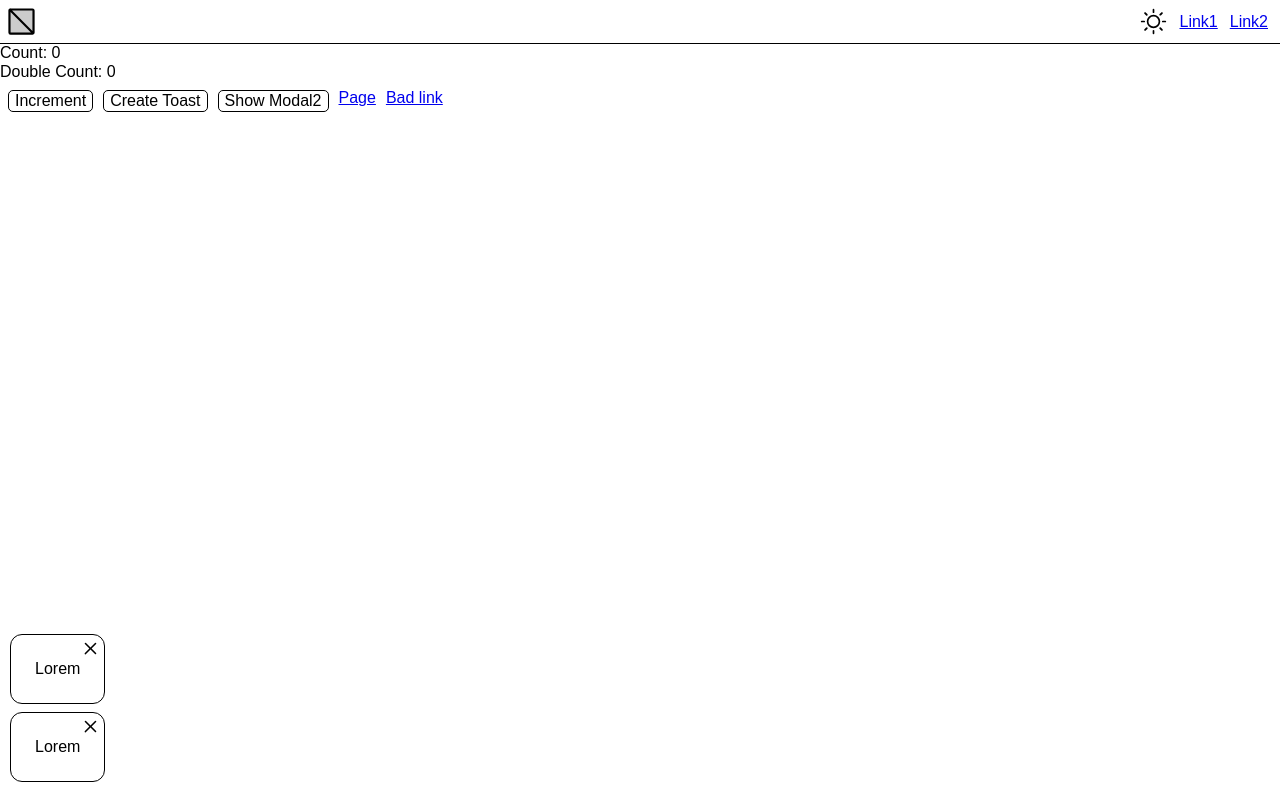
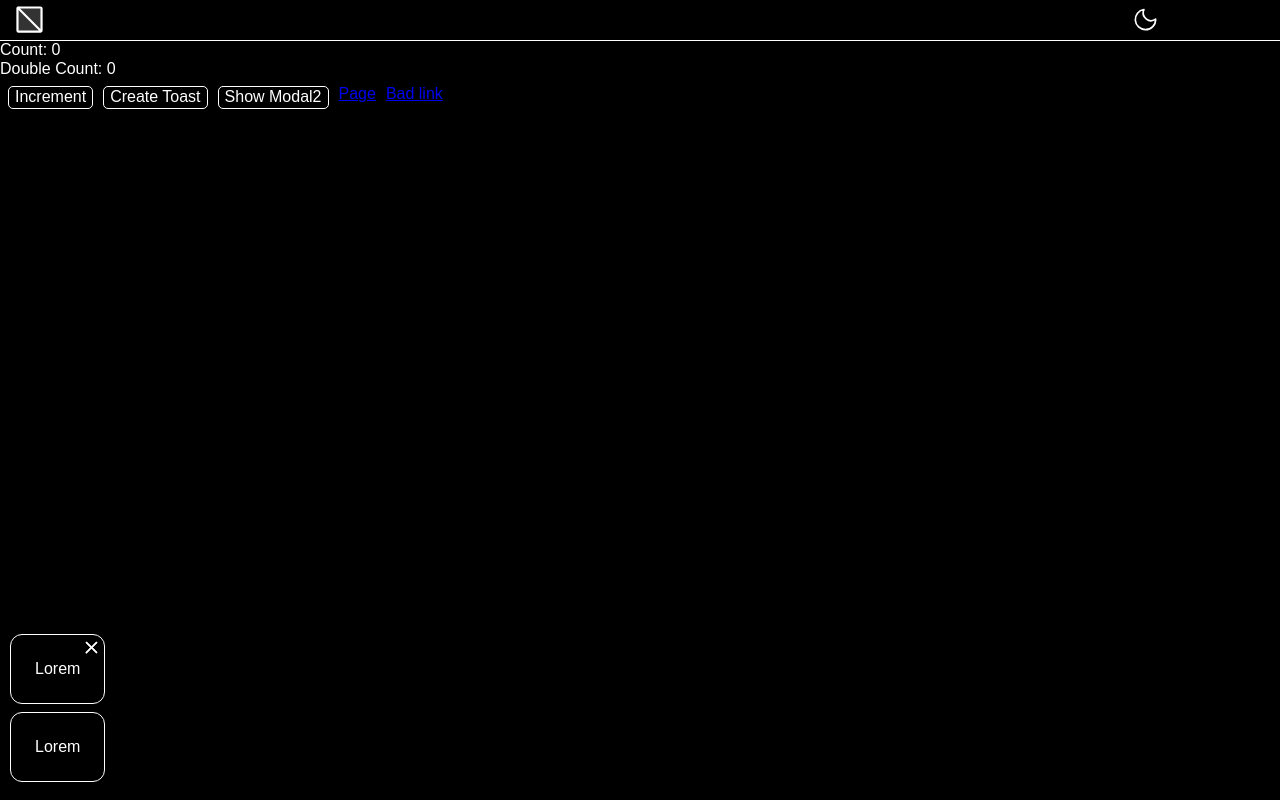
Before and after one commit to VictorCam/template, a Vue app: page / in a window 1280 px wide. Built offline with nearby package versions, Linux system fonts and the light colour scheme.

Commit message:
feat: improvements

```diff
--- a/src/App.vue
+++ b/src/App.vue
@@ -1,8 +1,13 @@
 <script setup>
 import { RouterView } from "vue-router";
+import { onMounted } from 'vue';
+
+onMounted(() => {
+})
 </script>
 
 <template>
+  <!-- grab reduce motion value -->
   <RouterView v-slot="{ Component, route }">
     <Transition :name="route.meta.transition || 'bonuce'">
       <component :is="Component" />
@@ -29,12 +34,12 @@
   }
 }
 
-/* dark mode */
+/* light mode */
 :root,
 :root.light {
-  --white: rgb(255, 255, 255);
+  --white: white;
   --gray: #cccccc;
-  --black: rgb(23, 23, 23);
+  --black: black;
   --yellow: #fff208;
   --strong-blue: #0d63f8;
   --purple: #9d00ff;
@@ -51,7 +56,7 @@
   color: var(--white);
 }
 
-/* light mode */
+/* dark mode */
 :root.dark {
   --white: black;
   --black: white;
@@ -60,21 +65,24 @@
 @media (prefers-color-scheme: dark) {
   .bg-bw {
     background: var(--black);
-  }
-
-  .color-bw {
-    color: var(--white);
-  }
-
-  .svg-bw {
     color: var(--white);
   }
 }
 
+@media (prefers-reduced-motion: reduce) {
+  /*
+  *,
+  *::before,
+  *::after {
+    transition: none !important;
+    animation: none !important;
+  } */
+}
+
 html,
 body {
-  color: var(--white);
-  background: var(--black);
+  color: var(--black);
+  background: var(--white);
   overflow-x: hidden;
   height: 100%;
   width: 100%;
--- a/src/components/NavHeader.vue
+++ b/src/components/NavHeader.vue
@@ -1,9 +1,6 @@
 <script setup>
-import { ref, onMounted } from "vue";
+import { ref, computed, onMounted } from "vue";
 import utils from "../utils";
-const navBtnRef = ref(null);
-const navSvgRef = ref(null);
-const currIconTheme = ref(null);
 
 let links = [
   {
@@ -16,41 +13,66 @@
   },
 ];
 
-async function toggleHidden(ref) {
-  ref.classList.toggle("hidden");
+let isLight = ref(false);
+let isVisible = ref(false);
+
+let currentIcon = computed(() => isVisible.value ? 'close rotate-z-0' : 'burger rotate-z-360');
+let showSidebar = computed(() => isVisible.value ? 'scale-in-center' : 'scale-out-center');
+let currIconTheme = computed(() => isLight.value ? 'sun' : 'moon');
+
+let rootElement = document.documentElement;
+
+function loadSavedTheme() {
+  // change the theme
+  if (localStorage.getItem('theme') === 'light') {
+    rootElement.classList.remove("dark")
+    rootElement.classList.add("light")
+    isLight.value = true
+    return
+  }
+  rootElement.classList.remove("light")
+  rootElement.classList.add("dark")
+  isLight.value = false
 }
 
-async function toggleSidebar() {
-  var sidebar = document.querySelector("nav");
-  sidebar.classList.toggle("scale-in-center");
-  sidebar.classList.toggle("scale-out-center");
-  await utils.waitForAnimation(sidebar);
-  // check if sidebar has scale-out-center class
+const toggleTheme = () => {
+  let theme = rootElement.classList.contains("dark") ? "dark" : "light";
+  if (theme === "light") {
+    rootElement.classList.remove("light")
+    rootElement.classList.add("dark")
+    localStorage.setItem("theme", "dark")
+    isLight.value = false
+    return
+  }
+  rootElement.classList.remove("dark")
+  rootElement.classList.add("light")
+  localStorage.setItem("theme", "light")
+  isLight.value = true
+};
+
+const toggleSidebar = () => {
+  isVisible.value = !isVisible.value
 }
 
 onMounted(() => {
-  utils.loadSavedTheme()
+  loadSavedTheme()
 })
 </script>
 
 <template>
-  <header class="flex items-center gap2 p1 outline-1 outline-solid outline-[var(--white)]">
+  <header class="outline-1 outline-solid relative z-[99]">
+    <div class="mx2 flex items-center gap2 p1 h-8 ">
       <div class="svg-bw tmp p2 mr-auto"></div>
-    <input ref="currIconTheme" class="cb-btn hidden" type="checkbox" id="theme" />
-    <label for="theme" @click="utils.toggleTheme()" type="button" aria-label="navigation button"
-      class="transition duration-200 ease-in flex flex-row items-center gap2 w-fit p1 rd-2 cursor-pointer">
-      <div class="svg-color p1 sun bg-yellow"></div>
-      <div class="svg-color p1 moon bg-blue"></div>
-    </label>
-    <button ref="navBtnRef" @click="
-      utils.switchButtonIcons({ buttonRef: navBtnRef, svgRef: navSvgRef }, { icon1: 'burger', icon2: 'close' });
-    toggleSidebar();
-    " aria-pressed="false" class="svg-button sm:hidden" aria-label="Hamburger Menu">
-      <div ref="navSvgRef" class="svg-bw burger p1"></div>
+      <button @click="toggleTheme()" class="p-1" :aria-pressed="isLight">
+        <div class="svg-color p1 transition duration-300 ease-in" :class="currIconTheme"></div>
       </button>
-    <nav
-      class="<sm:bg-[var(--black)] mr-2 z-99 <sm:fixed <sm:mt-12.5 <sm:top-0 <sm:left-0 <sm:w-full <sm:h-full <sm:bg-[var(--black)]">
-      <ul class="flex flex-row gap3 lt-sm:flex-col <sm:mb2 m0">
+      <button @click="toggleSidebar()" class="sm:hidden p-1 transition duration-300 ease-in" :class="currentIcon"
+        :aria-pressed="isVisible">
+        <div class="svg-color p1 transition duration-300 ease-in"></div>
+      </button>
+      <nav :class="showSidebar"
+        class="<sm:fixed bottom-0 left-0 right-0 z--1 bg-[var(--white)] p1 <sm:h[calc(100vh-3rem)]">
+        <ul class="flex flex-row gap3 lt-sm:flex-col m0">
           <li v-for="link in links">
             <div class="grid justify-items-center">
               <div class="flex items-center">
@@ -63,13 +85,6 @@
           </li>
         </ul>
       </nav>
+    </div>
   </header>
-
-
 </template>
-
-<style>
-button {
-  --at-apply: b-none bg-transparent;
-}
-</style>
--- a/src/components/Toast.vue
+++ b/src/components/Toast.vue
@@ -13,6 +13,11 @@
 });
 
 const hideToast = async (id) => {
+    // if reduced motion then ignore
+    if (window.matchMedia('(prefers-reduced-motion: reduce)').matches) {
+        utils.removeItemById(toasts, id)
+        return
+    }
     toast.value.classList.remove('scale-in-center');
     toast.value.classList.add('scale-out-center');
     await utils.waitForAnimation(toast.value);
@@ -27,9 +32,9 @@
 
 <template>
     <div ref="toast" :class="{ type }"
-        class="toast w-fit h-15 z-[99] b b-solid bc-[var(--white)] bg-[var(--black)] flex items-center mb-2 p-1 rounded-3 scale-in-center">
+        class="toast w-fit h-15 z-[99] b b-solid bg-[var(--white)] flex items-center mb-2 p-1 rounded-3 ">
         <button class="absolute m-1 right-0 top-0 p-0" @click="hideToast(id)">
-            <div class="close svg-bw"></div>
+            <div class="svg-bw close"></div>
         </button>
         <p class="pl-5 pr-5">Lorem</p>
     </div>
@@ -39,10 +44,4 @@
 .toast {
     transition: 300ms ease-in;
 }
-
-.no-animation * {
-    transition: none !important;
-    transform: none !important;
-    animation: none !important;
-}
 </style>
--- a/src/css/main.css
+++ b/src/css/main.css
@@ -1,6 +1,6 @@
 .main-button {
     border: 1px solid currentColor;
-    background: var(--black);
+    background: var(--white);
     border-radius: 5px;
     transition: background 0.15s ease-in, color 0.15s ease-in;
 }
--- a/src/css/utils.css
+++ b/src/css/utils.css
@@ -5,8 +5,7 @@
 }
 
 button {
-  color: currentColor;
-  cursor: pointer;
+  --at-apply: b-none bg-transparent color-current cursor-pointer;
 }
 
 p {
@@ -93,36 +92,3 @@
   --at-apply: h-0 text-0 w-0 m-0 p-0 border-none;
   transition: 300ms ease-in;
 }
-
-/* testing */
-
-/* icon 1 */
-.cb-btn:checked~label>[class*=svg-]:nth-of-type(1) {
-  display: none;
-}
-
-.cb-btn~label>[class*=svg-]:nth-of-type(1) {
-  display: flex;
-}
-
-/* icon 2 */
-.cb-btn:checked~label>[class*=svg-]:nth-of-type(2) {
-  display: flex;
-}
-
-.cb-btn~label>[class*=svg-]:nth-of-type(2) {
-  display: none;
-}
-
-.cb-btn~label {
-  transition: all 500ms;
-}
-
-.cb-btn:checked~label {
-  transform: rotate(-360deg);
-}
-
-.cb-btn~label {
-  user-select: none;
-  cursor: pointer;
-}
--- a/src/routes/Home.vue
+++ b/src/routes/Home.vue
@@ -40,15 +40,16 @@
       <router-link to="/Page">Page</router-link>
       <router-link to="aewoifj">Bad link</router-link>
     </div>
-    <!-- <Slides /> -->
+
     <div>
       <div class="flex flex-col absolute m2.5 left-0 bottom-0">
         <Toast v-for="toast in toasts" :key="toast.id" :id="toast.id" :message="toast.message" :type="toast.type" />
       </div>
     </div>
+
     <!-- modal2 -->
     <div v-if="modal === 'modal2'" class="modal" @click="showHide">
-      <div class="grid bg-[var(--black)] b b-solid bc-[var(--white)] max-w-[80vw] mx-auto rd-3 scale-in-center"
+      <div class="grid bg-[var(--white)] b b-solid max-w-[80vw] mx-auto rd-3 scale-in-center"
         @click="$event.stopPropagation()">
         <button class="absolute top-0 right-0" @click="showHide">
           <div class="close svg-bw pt1 pb1"></div>
--- a/src/utils.js
+++ b/src/utils.js
@@ -2,9 +2,14 @@
 // import { Flip } from "gsap/Flip";
 // gsap.registerPlugin(Flip);
 
-const toggleHidden = (ref) => {
-  ref.classList.toggle("hidden");
-};
+// const flipAnimation = (relocateElement, moveElementToPosition, animation) => {
+//   let state = Flip.getState([moveElementToPosition, relocateElement]);
+//   moveElementToPosition.append(relocateElement)
+//   Flip.from(state, {
+//     duration: 0.5,
+//     absolute: true,
+//   });
+// }
 
 function waitForAnimation(element) {
   return new Promise((resolve) => {
@@ -15,87 +20,6 @@
     element.addEventListener('transitionend', resolve);
   });
 }
-
-const switchButtonIcons = ({ buttonRef, svgRef }, { icon1, icon2 }) => {
-  let truthyValue = buttonRef.getAttribute("aria-pressed").valueOf();
-  let switchTarget = 'false' == truthyValue ? true : false;
-  buttonRef.setAttribute("aria-pressed", switchTarget);
-  svgRef.classList.toggle(icon1);
-  svgRef.classList.toggle(icon2);
-};
-
-const loadSavedTheme = () => {
-  //root element
-  const rootElement = document.documentElement;
-
-  let temp = document.querySelector('.cb-btn');
-
-  // get the current theme
-  let theme = localStorage.getItem('theme');
-  let currTheme = null
-
-  //get the icon based on savedTheme or the system default
-  if (theme) {
-    currTheme = theme == 'light' ? 'sun' : 'moon';
-  }
-  else {
-    const prefersDark = window.matchMedia && window.matchMedia("(prefers-color-scheme: dark)").matches;
-    currTheme = prefersDark ? 'sun' : 'moon';
-  }
-
-  //change the theme
-  if (theme === "light" || currTheme === "sun") {
-    rootElement.classList.remove("dark")
-    rootElement.classList.add("light")
-    temp.checked = true
-
-  }
-  else if (theme === "dark" || currTheme === "moon") {
-    rootElement.classList.remove("light")
-    rootElement.classList.add("dark")
-
-    temp.checked = false
-  }
-}
-
-const toggleTheme = () => {
-  const rootElement = document.documentElement;
-
-  let test = document.querySelector('.cb-btn');
-
-  if (rootElement.classList.contains("light")) {
-    rootElement.classList.remove("light")
-    rootElement.classList.add("dark")
-    localStorage.setItem("theme", "dark")
-    test.checked = true
-  }
-  else if (rootElement.classList.contains("dark")) {
-    rootElement.classList.remove("dark")
-    rootElement.classList.add("light")
-    localStorage.setItem("theme", "light")
-    test.checked = false
-  }
-  else {
-    if (window.matchMedia && window.matchMedia('(prefers-color-scheme: dark)').matches) {
-      rootElement.classList.add("dark")
-      localStorage.setItem("theme", "dark");
-      test.checked = true
-    } else {
-      rootElement.classList.add("light")
-      localStorage.setItem("theme", "light");
-      test.checked = false
-    }
-  }
-};
-
-// const flipAnimation = (relocateElement, moveElementToPosition, animation) => {
-//   let state = Flip.getState([moveElementToPosition, relocateElement]);
-//   moveElementToPosition.append(relocateElement)
-//   Flip.from(state, {
-//     duration: 0.5,
-//     absolute: true,
-//   });
-// }
 
 const getLastJsonId = (ref) => {
   return ref.length !== 0 ? parseInt(ref[ref.length - 1].id, 10) : 0;
@@ -114,10 +38,6 @@
 };
 
 const utils = {
-  toggleHidden,
-  switchButtonIcons,
-  loadSavedTheme,
-  toggleTheme,
   addItem,
   removeItemById,
   waitForAnimation,
```
Also changed, not shown: package.json (+5 -5 lines), src/components/Slides.vue (+1 -71 lines), 1 other file (tests, documents, lock files or other folders). Lines whose indentation alone changed are shown as unchanged.
